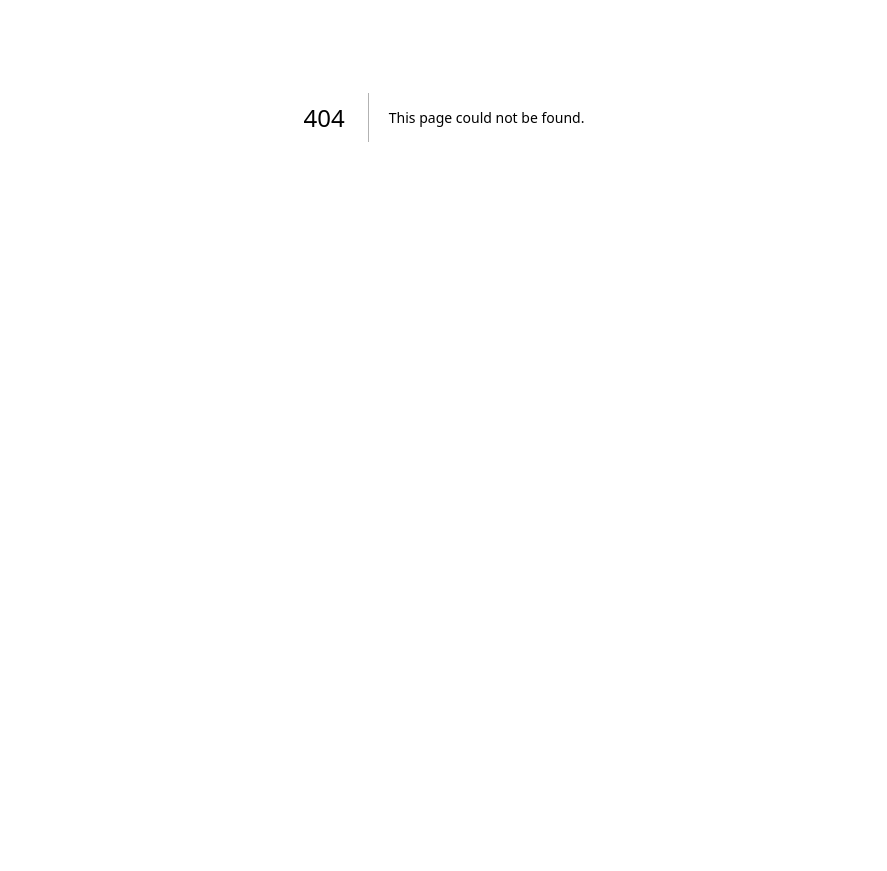
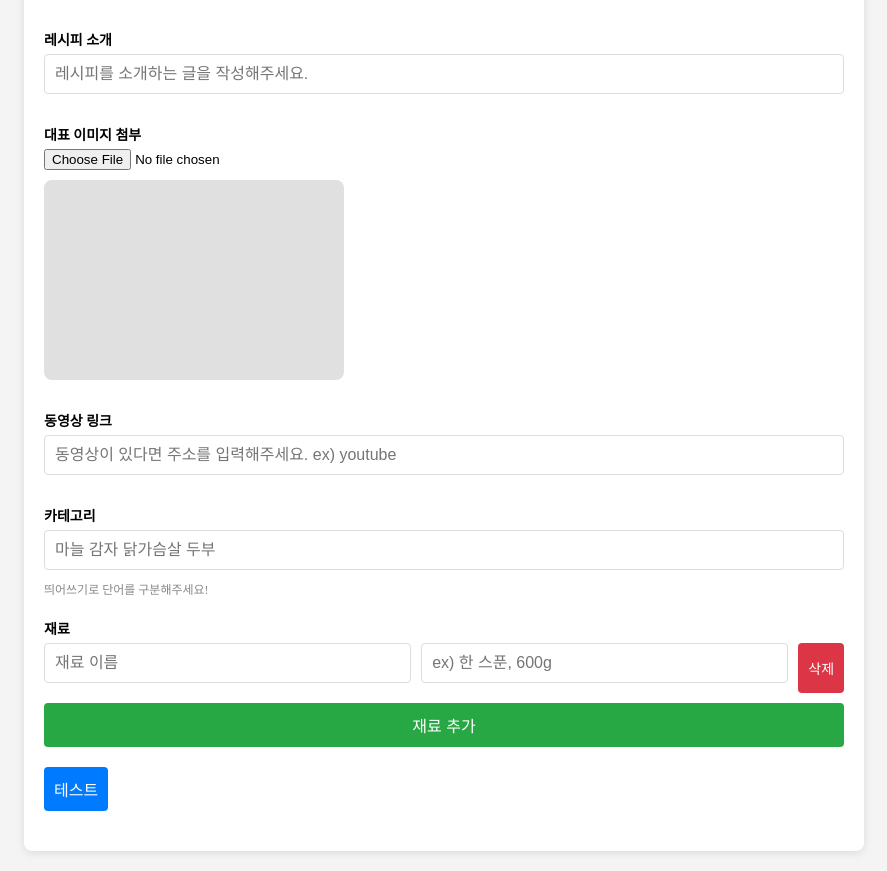
Before and after one commit to Gandong-friendly/Front-End, a Next.js app: page /recipe/write in a window 1280 px wide. Before the commit this address had no page. Shown: the part 283-1154 px from the top of the page, without its empty margins (196-1083 px from the left). Before the commit the page ends 800 px from the top, so only its background shows below. Built offline with nearby package versions, Linux system fonts and the light colour scheme.

Commit message:
feat: posting page

```diff
--- /dev/null
+++ b/src/app/recipe/write/page.tsx
@@ -0,0 +1,193 @@
+'use client';
+import React, { useRef, useState } from 'react';
+import NavBar from '../../../../components/NavBar';
+import styles from './write.module.scss';
+import Image from 'next/image'; // Next.js Image 컴포넌트
+import { PostType } from '../../../../types/PostType';
+
+export default function page() {
+  const [formData, setFormData] = useState<PostType>({
+    title: '',
+    description: '',
+    videoLink: '',
+    category: [],
+    ingredients: [{ name: '', quantity: '' }],
+  });
+
+  const [imgFile, setImgFile] = useState<File | null>(null); // 실제 파일 객체로 유지
+  const [imgPreview, setImgPreview] = useState<string | null>(null); // 이미지 미리보기 URL
+  const imgRef = useRef<HTMLInputElement>(null);
+
+  // 이미지 업로드 input
+  const saveImgFile = (e: React.ChangeEvent<HTMLInputElement>) => {
+    const file = e.target.files?.[0]; // 선택된 파일을 가져옵니다.
+    if (file) {
+      setImgFile(file); // 파일 객체를 상태에 저장
+
+      // 미리보기 URL 생성
+      const previewUrl = URL.createObjectURL(file);
+      setImgPreview(previewUrl);
+    }
+  };
+
+  // 이미지 삭제
+  const deleteImgFile = () => {
+    setImgFile(null); // 이미지 파일 삭제
+    setImgPreview(null); // 미리보기 URL 삭제
+  };
+
+  const handleIngredientChange = (index: number, key: 'name' | 'quantity', value: string) => {
+    const updatedIngredients = formData.ingredients.map((ingredient, i) =>
+      i === index ? { ...ingredient, [key]: value } : ingredient
+    );
+    setFormData((prev) => ({
+      ...prev,
+      ingredients: updatedIngredients,
+    }));
+  };
+
+  // 재료 추가
+  const handleAddIngredient = () => {
+    setFormData((prev) => ({
+      ...prev,
+      ingredients: [...prev.ingredients, { name: '', quantity: '' }],
+    }));
+  };
+
+  // 재료 삭제
+  const handleRemoveIngredient = (index: number) => {
+    setFormData((prev) => ({
+      ...prev,
+      ingredients: prev.ingredients.filter((_, i) => i !== index),
+    }));
+  };
+
+  return (
+    <>
+      <NavBar />
+      <div className={styles.container}>
+        <div className={styles.recipe}>
+          <h2 className={styles.recipeTitle}>레시피 작성</h2>
+          <section className={styles.formSection}>
+            <form className={styles.form}>
+              <label htmlFor="title" className={styles.label}>레시피 제목</label>
+              <input
+                type="text"
+                id="title"
+                placeholder="예) 닭가슴살 샐러드"
+                value={formData.title}
+                onChange={(e) => setFormData({ ...formData, title: e.target.value })}
+                className={styles.input}
+              />
+            </form>
+            <form className={styles.form}>
+              <label htmlFor="description" className={styles.label}>레시피 소개</label>
+              <input
+                type="text"
+                id="description"
+                placeholder="레시피를 소개하는 글을 작성해주세요."
+                value={formData.description}
+                onChange={(e) => setFormData({ ...formData, description: e.target.value })}
+                className={styles.input}
+              />
+            </form>
+            <form className={styles.form}>
+              <label htmlFor="image" className={styles.label}>대표 이미지 첨부</label>
+              <input
+                type="file"
+                id="image"
+                accept="image/*"
+                ref={imgRef}
+                onChange={saveImgFile}
+                className={styles.fileInput}
+              />
+              <div className={styles.imagePreviewWrapper}>
+                {imgPreview ? (
+                  <Image
+                    src={imgPreview} // 미리보기 이미지 URL을 사용
+                    alt="이미지 미리보기"
+                    width={300}
+                    height={200}
+                    className={styles.imagePreview}
+                  />
+                ) : (
+                  <div className={styles.emptyImagePreview}></div>
+                )}
+                {imgFile && (
+                  <button type="button" onClick={deleteImgFile} className={styles.deleteImageBtn}>
+                    이미지 삭제
+                  </button>
+                )}
+              </div>
+            </form>
+            <form className={styles.form}>
+              <label htmlFor="videoLink" className={styles.label}>동영상 링크</label>
+              <input
+                type="text"
+                id="videoLink"
+                placeholder="동영상이 있다면 주소를 입력해주세요. ex) youtube"
+                value={formData.videoLink}
+                onChange={(e) => setFormData({ ...formData, videoLink: e.target.value })}
+                className={styles.input}
+              />
+            </form>
+            <section className={styles.categorySection}>
+              <form className={styles.form}>
+                <label htmlFor="category" className={styles.label}>카테고리</label>
+                <input
+                  type="text"
+                  id="category"
+                  placeholder="마늘 감자 닭가슴살 두부"
+                  value={formData.category.join(' ')}
+                  onChange={(e) => {
+                    const categoryArray = e.target.value.split(' ').map(category => category);
+                    setFormData({
+                      ...formData,
+                      category: categoryArray,
+                    });
+                  }}
+                  className={styles.input}
+                />
+                <span className={styles.note}>띄어쓰기로 단어를 구분해주세요!</span>
+              </form>
+              <form className={styles.form}>
+                <label className={styles.label}>재료</label>
+                {formData.ingredients.map((ingredient, index) => (
+                  <div key={index} className={styles.ingredientRow}>
+                    <input
+                      type="text"
+                      placeholder="재료 이름"
+                      value={ingredient.name}
+                      onChange={(e) => handleIngredientChange(index, 'name', e.target.value)}
+                      className={styles.ingredientInput}
+                    />
+                    <input
+                      type="text"
+                      placeholder="ex) 한 스푼, 600g"
+                      value={ingredient.quantity}
+                      onChange={(e) => handleIngredientChange(index, 'quantity', e.target.value)}
+                      className={styles.ingredientInput}
+                    />
+                    <button
+                      type="button"
+                      onClick={() => handleRemoveIngredient(index)}
+                      className={styles.removeIngredientBtn}
+                    >
+                      삭제
+                    </button>
+                  </div>
+                ))}
+                <button type="button" onClick={handleAddIngredient} className={styles.addIngredientBtn}>
+                  재료 추가
+                </button>
+              </form>
+            </section>
+            <button className={styles.submitBtn}>
+              테스트
+            </button>
+          </section>
+        </div>
+      </div>
+    </>
+  );
+}
--- /dev/null
+++ b/src/app/recipe/write/write.module.scss
@@ -0,0 +1,156 @@
+.container {
+  width: 100dvw;
+  display: flex;
+  flex-direction: column;
+  align-items: center;
+  padding: 20px;
+  box-sizing: border-box;
+  overflow-x: hidden;
+  background-color: #f4f4f4;
+}
+
+.recipe {
+  width: 100%;
+  max-width: 800px;
+  background-color: #fff;
+  padding: 20px;
+  border-radius: 8px;
+  box-shadow: 0 2px 8px rgba(0, 0, 0, 0.1);
+}
+
+.recipeTitle {
+  margin-bottom: 20px;
+  font-size: 24px;
+  font-weight: bold;
+  text-align: center;
+  border-bottom: 2px solid #ccc;
+}
+
+.formSection {
+  margin-bottom: 20px;
+}
+
+.form {
+  margin-bottom: 20px;
+  display: flex;
+  flex-direction: column;
+}
+
+.label {
+  font-size: 14px;
+  font-weight: bold;
+  margin-bottom: 5px;
+}
+
+.input {
+  padding: 10px;
+  margin-bottom: 10px;
+  border: 1px solid #ddd;
+  border-radius: 4px;
+  font-size: 16px;
+}
+
+.fileInput {
+  padding: 0;
+  margin-bottom: 10px;
+}
+
+.imagePreviewWrapper {
+  position: relative;
+  margin-bottom: 10px;
+}
+
+.imagePreview {
+  max-width: 100%;
+  height: auto;
+  border-radius: 8px;
+}
+
+.emptyImagePreview {
+  width: 300px;
+  height: 200px;
+  background-color: #e0e0e0;
+  border-radius: 8px;
+}
+
+.deleteImageBtn {
+  position: absolute;
+  top: 10px;
+  right: 10px;
+  background-color: #ff5733;
+  color: white;
+  padding: 5px 10px;
+  border: none;
+  border-radius: 5px;
+  cursor: pointer;
+}
+
+.deleteImageBtn:hover {
+  background-color: #ff3b2b;
+}
+
+.categorySection {
+  margin-bottom: 20px;
+}
+
+.note {
+  font-size: 12px;
+  color: #888;
+}
+
+.ingredientRow {
+  display: flex;
+  gap: 10px;
+  margin-bottom: 10px;
+}
+
+.ingredientInput {
+  flex: 1;
+  padding: 10px;
+  margin-bottom: 10px;
+  border: 1px solid #ddd;
+  border-radius: 4px;
+  font-size: 16px;
+}
+
+.removeIngredientBtn {
+  background-color: #dc3545;
+  border-radius: 4px;
+  padding: 5px 10px;
+  color: white;
+  border: none;
+  cursor: pointer;
+  font-size: 14px;
+}
+
+.removeIngredientBtn:hover {
+  background-color: #c82333;
+}
+
+.addIngredientBtn {
+  padding: 10px;
+  background-color: #28a745;
+  color: white;
+  border: none;
+  border-radius: 4px;
+  font-size: 16px;
+  cursor: pointer;
+}
+
+.addIngredientBtn:hover {
+  background-color: #218838;
+}
+
+.submitBtn {
+  padding: 10px;
+  background-color: #007bff;
+  color: white;
+  border: none;
+  border-radius: 4px;
+  font-size: 16px;
+  cursor: pointer;
+}
+
+.submitBtn:hover {
+  background-color: #0056b3;
+}
--- /dev/null
+++ b/types/PostType.ts
@@ -0,0 +1,7 @@
+export interface PostType {
+  title: string;
+  description: string;
+  videoLink: string;
+  category: string[];
+  ingredients: { name: string; quantity: string }[];
+}
```
